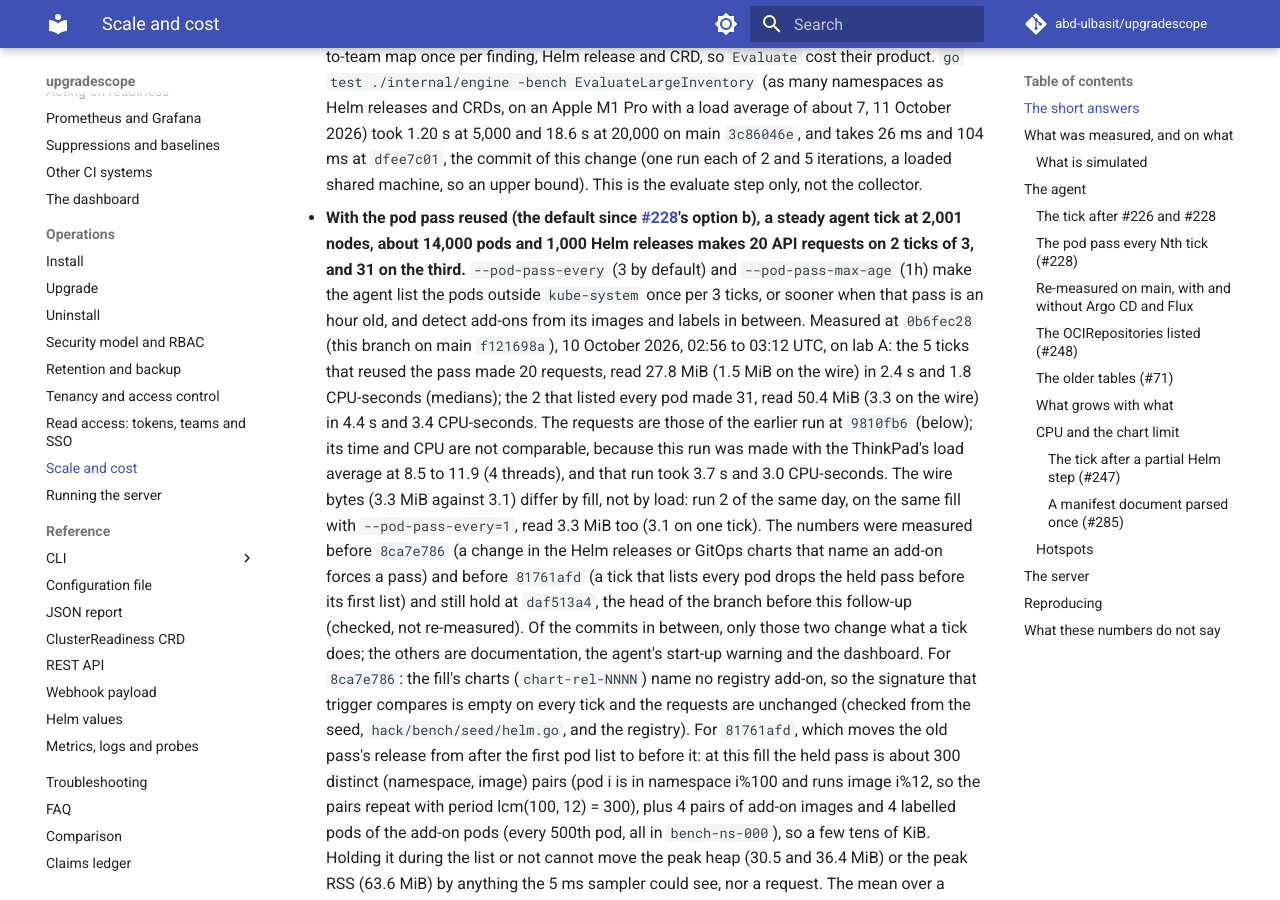
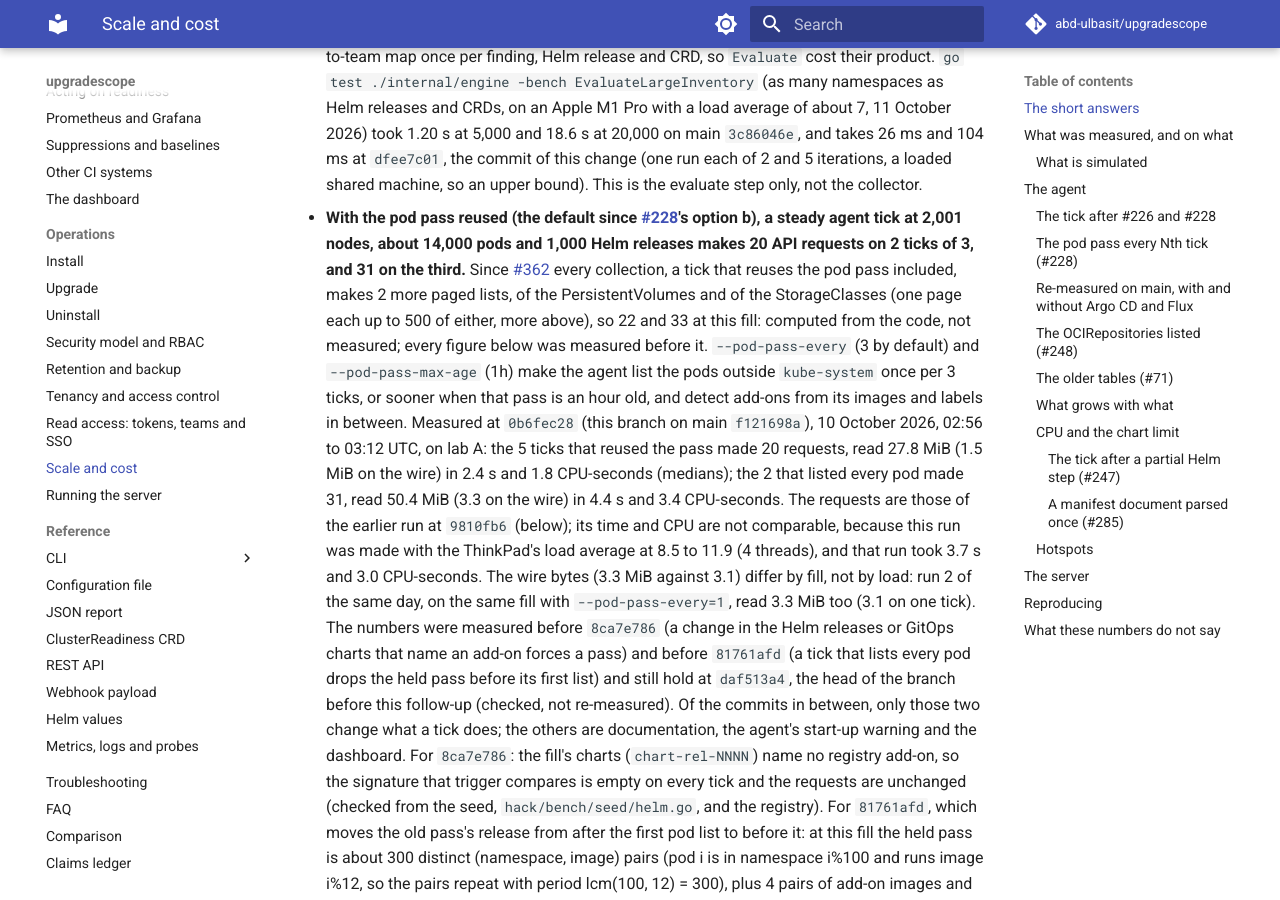
Before and after one commit to abd-ulbasit/upgradescope, an MkDocs documentation site: the page built from docs/operations/scale.md, in a window 1280 px wide and 900 px high, scrolled down 761 px. Built offline with MkDocs 1.6.1 and Material for MkDocs 9.7.7, drawn with Linux system fonts in a browser that asks for light colours; comment, search, counter and statistics services are not loaded.

Commit message:
docs(scale): the per-tick request totals predate #362's two lists
Refs #362

Co-Authored-By: Claude Fable 5 <noreply@anthropic.com>

```diff
--- a/docs/operations/scale.md
+++ b/docs/operations/scale.md
@@ -42,6 +42,12 @@ quote them.
   [#228](https://github.com/abd-ulbasit/upgradescope/issues/228)'s option
   b), a steady agent tick at 2,001 nodes, about 14,000 pods and 1,000 Helm
   releases makes 20 API requests on 2 ticks of 3, and 31 on the third.**
+  Since [#362](https://github.com/abd-ulbasit/upgradescope/issues/362)
+  every collection, a tick that reuses the pod pass included, makes 2 more
+  paged lists, of the PersistentVolumes and of the StorageClasses (one page
+  each up to 500 of either, more above), so 22 and 33 at this fill:
+  computed from the code, not measured; every figure below was measured
+  before it.
   `--pod-pass-every` (3 by default) and `--pod-pass-max-age` (1h) make the
   agent list the pods outside `kube-system` once per 3 ticks, or sooner when
   that pass is an hour old, and detect add-ons from its images and labels in
```
